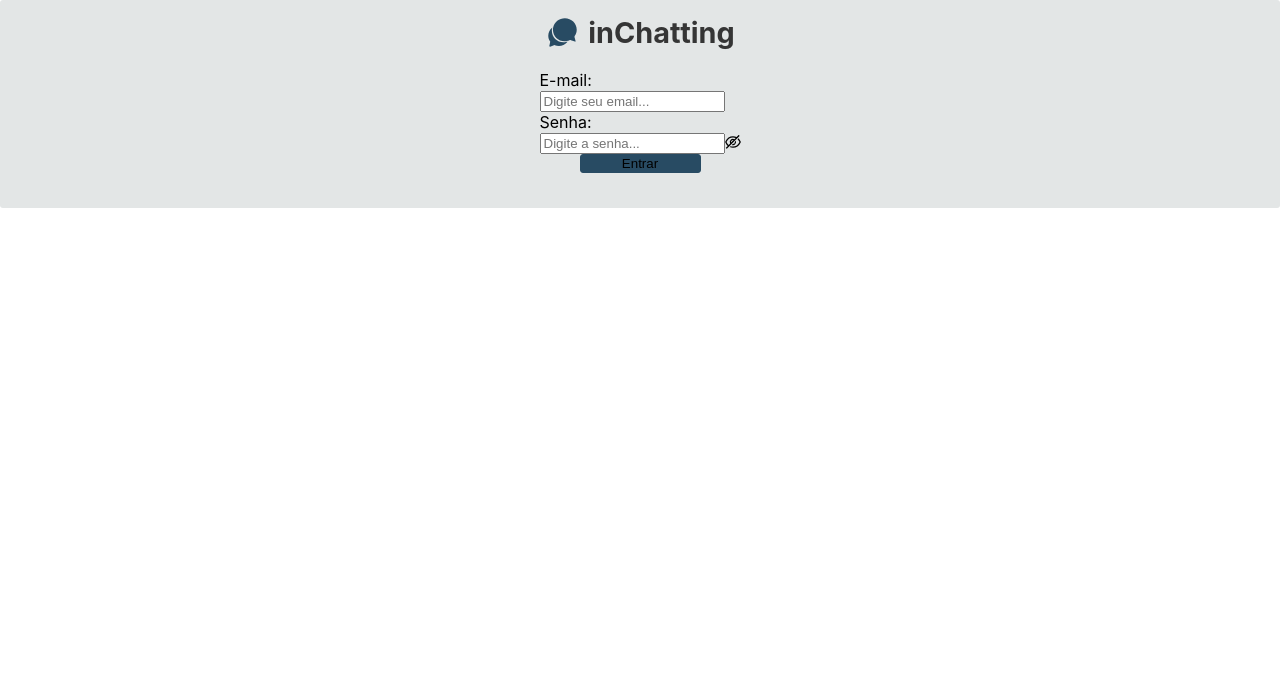
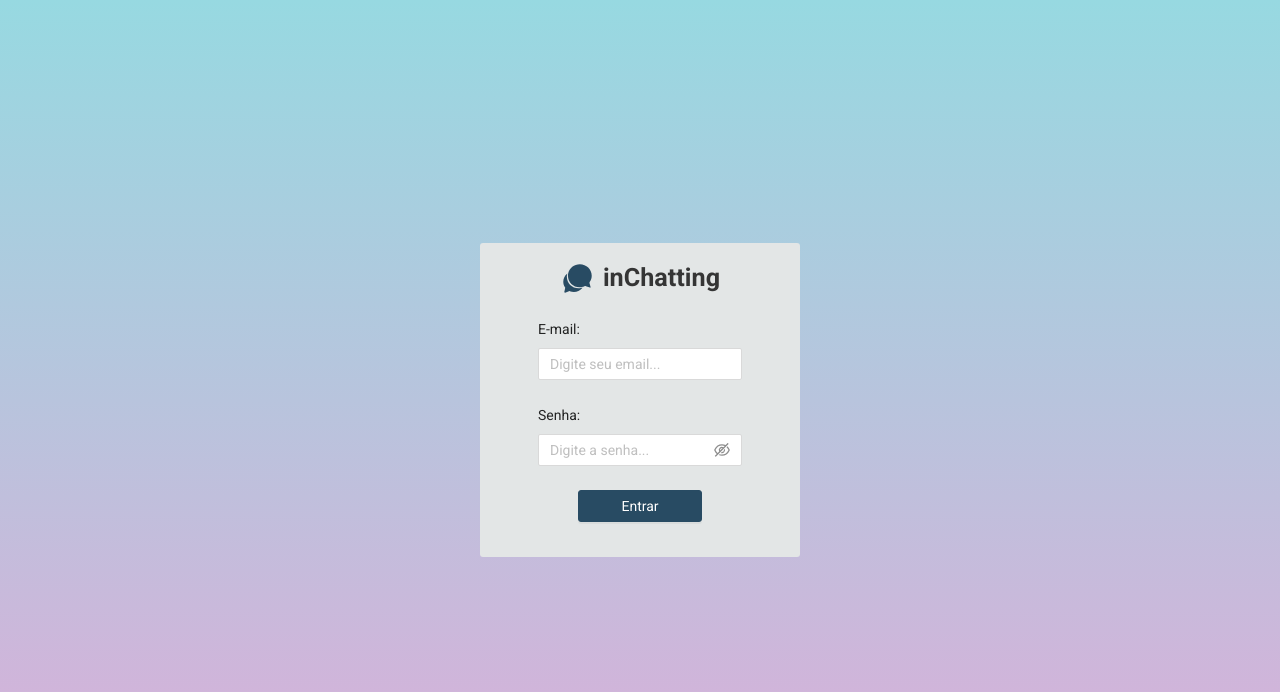
Before and after one commit to thalesAlves758/in-chatting-front, a React (Create React App) app: page / in a window 1280 px wide. Shown: the top 692 px of the page. Built offline with nearby package versions, Linux system fonts and the light colour scheme.

Commit message:
feat: import css

```diff
--- a/src/index.css
+++ /dev/null
@@ -1,13 +0,0 @@
-body {
-  margin: 0;
-  font-family: -apple-system, BlinkMacSystemFont, 'Segoe UI', 'Roboto', 'Oxygen',
-    'Ubuntu', 'Cantarell', 'Fira Sans', 'Droid Sans', 'Helvetica Neue',
-    sans-serif;
-  -webkit-font-smoothing: antialiased;
-  -moz-osx-font-smoothing: grayscale;
-}
-
-code {
-  font-family: source-code-pro, Menlo, Monaco, Consolas, 'Courier New',
-    monospace;
-}
--- a/src/index.js
+++ b/src/index.js
@@ -1,17 +1,14 @@
 import React from 'react';
 import ReactDOM from 'react-dom/client';
-import './index.css';
 import App from './App';
-import reportWebVitals from './reportWebVitals';
+
+import './assets/css/reset.css';
+import './assets/css/index.css';
 
 const root = ReactDOM.createRoot(document.getElementById('root'));
+
 root.render(
   <React.StrictMode>
     <App />
   </React.StrictMode>
 );
-
-// If you want to start measuring performance in your app, pass a function
-// to log results (for example: reportWebVitals(console.log))
-// or send to an analytics endpoint. Learn more: https://bit.ly/CRA-vitals
-reportWebVitals();
--- a/src/reportWebVitals.js
+++ /dev/null
@@ -1,13 +0,0 @@
-const reportWebVitals = onPerfEntry => {
-  if (onPerfEntry && onPerfEntry instanceof Function) {
-    import('web-vitals').then(({ getCLS, getFID, getFCP, getLCP, getTTFB }) => {
-      getCLS(onPerfEntry);
-      getFID(onPerfEntry);
-      getFCP(onPerfEntry);
-      getLCP(onPerfEntry);
-      getTTFB(onPerfEntry);
-    });
-  }
-};
-
-export default reportWebVitals;
```
Also changed, not shown: src/setupTests.js (deleted, +0 -5 lines), src/logo.svg (deleted).
